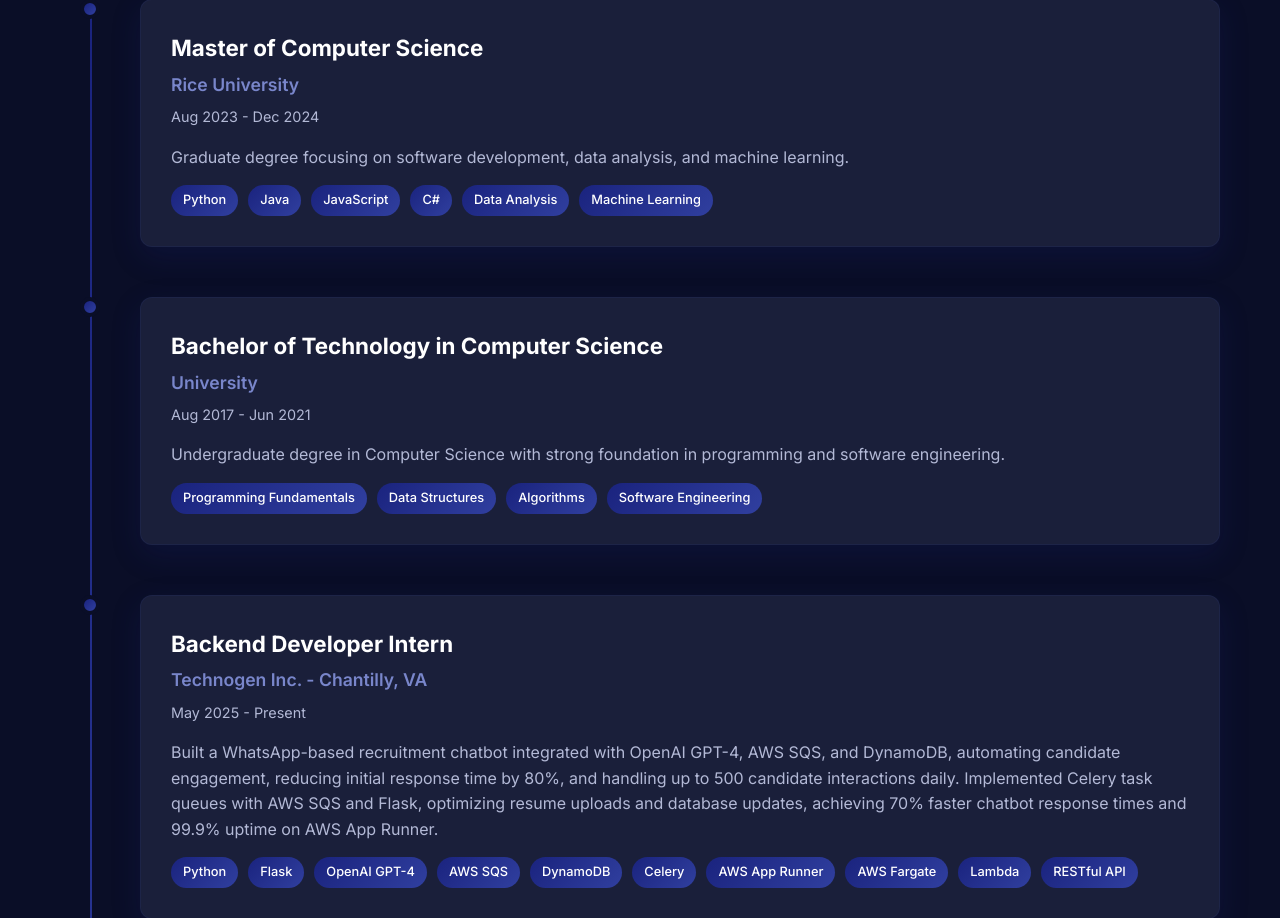
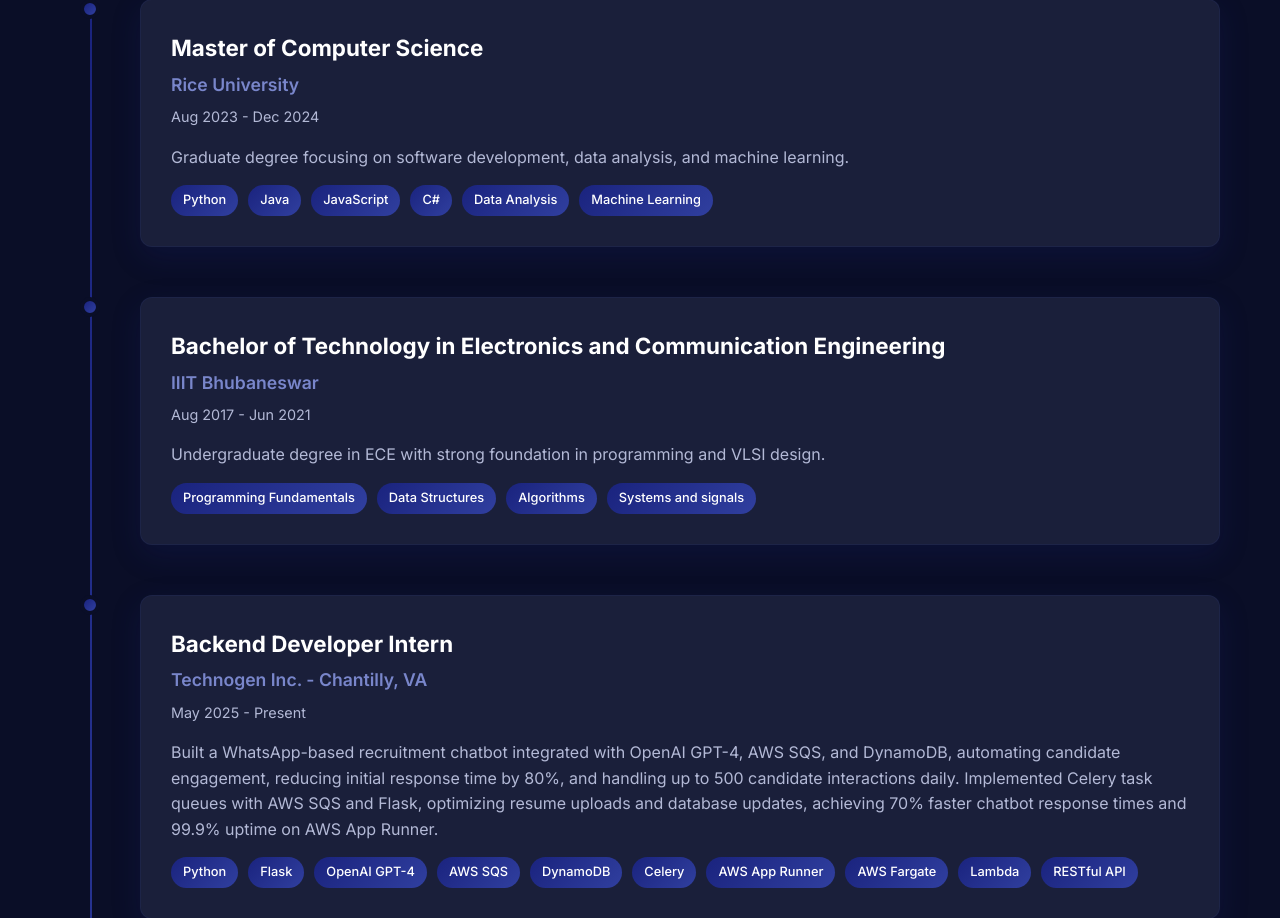
Before and after one commit to PranavDonepudi/Portfolio-website, a Flask app: page /experience in a window 1280 px wide. Shown: the part 439-1357 px from the top of the page. Run offline with Flask 2, Linux system fonts and the light colour scheme.

Commit message:
changes-1

```diff
--- a/main.py
+++ b/main.py
@@ -62,15 +62,15 @@
         ],
     },
     {
-        "title": "Bachelor of Technology in Computer Science",
-        "company": "University",
+        "title": "Bachelor of Technology in Electronics and Communication Engineering",
+        "company": "IIIT Bhubaneswar",
         "period": "Aug 2017 - Jun 2021",
-        "description": "Undergraduate degree in Computer Science with strong foundation in programming and software engineering.",
+        "description": "Undergraduate degree in ECE with strong foundation in programming and VLSI design.",
         "skills": [
             "Programming Fundamentals",
             "Data Structures",
             "Algorithms",
-            "Software Engineering",
+            "Systems and signals",
         ],
     },
     {
--- a/render.yaml
+++ b/render.yaml
@@ -1,7 +1,7 @@
 services:
   - type: web
     name: pranav-portfolio-flask
-    env: python
+    runtime: python
     buildCommand: pip install -r requirements.txt
     startCommand: gunicorn main:app
     envVars:
--- a/templates/blog.html
+++ b/templates/blog.html
@@ -24,7 +24,6 @@
           <li class="nav-dropdown">
             <a href="https://portfolio-website-template.hecker40.repl.co/#contact">Contact</a>
             <ul class="dropdown">
-              <li><a href="https://replit.com/@triptych">Replit</a></li>
               <li><a href="https://github.com/triptych">Github</a></li>
               <li><a href="https://twitter.com/triptych">Twitter</a></li>
               <li><a href="https://linkedin.com/in/triptych">LinkedIn</a></li>
--- a/templates/index.html
+++ b/templates/index.html
@@ -111,14 +111,14 @@
                         <i class="fas fa-map-marker-alt"></i>
                         <div>
                             <h3>Location</h3>
-                            <p>Houston, TX</p>
+                            <p>San Diego,CA</p>
                         </div>
                     </div>
                     <div class="contact-item">
                         <i class="fas fa-phone"></i>
                         <div>
                             <h3>Phone</h3>
-                            <p><a href="tel:+16507594788">(650) 759-4788</a></p>
+                            <p><a href="tel:+16507594788">(650)759-4788</a></p>
                         </div>
                     </div>
                     <div class="contact-item">
```
